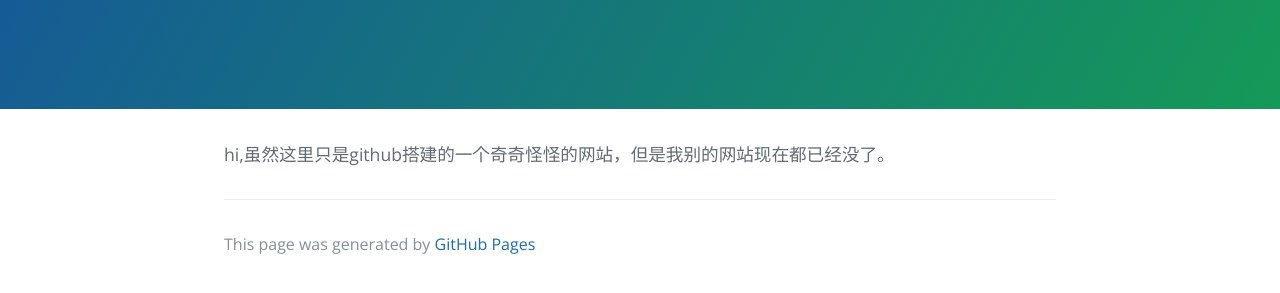
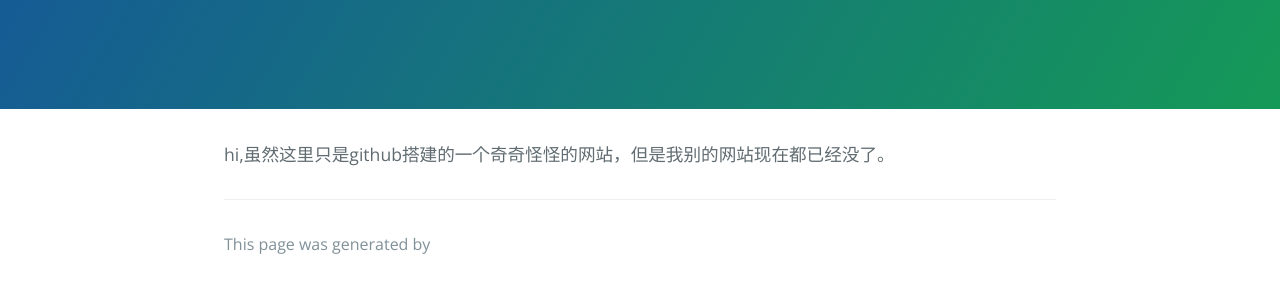
Before and after one commit to yanjin2010/yanjin.github.io, a plain HTML site: page 索引.html in a window 1280 px wide. Shown: the part 161-454 px from the top of the page. Drawn offline with nearby package versions, Linux system fonts and the light colour scheme.

Commit message:
Update 索引.html

```diff
--- a/索引.html
+++ b/索引.html
@@ -20,7 +20,7 @@
 
       <footer class="site-footer">
 
-        <span class="site-footer-credits">This page was generated by <a href="fuxiaoji.xyz">GitHub Pages
+        <span class="site-footer-credits">This page was generated by <a href="fuxiaoji.xyz"
 
     </section>
 
```
